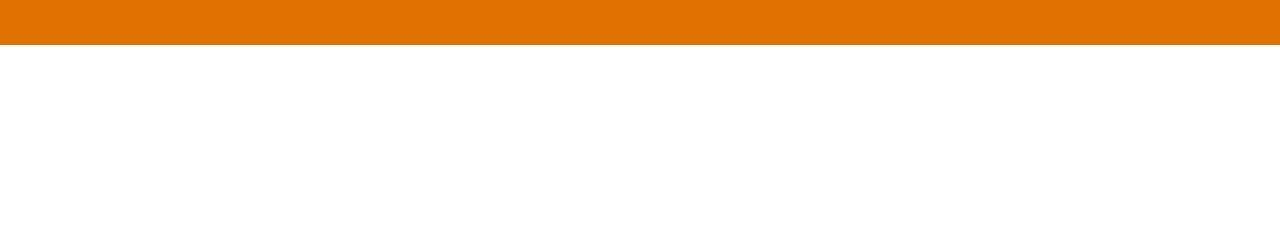
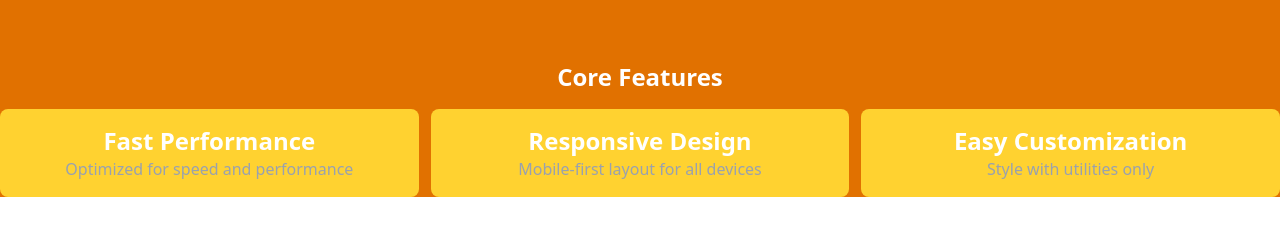
Before and after one commit to malikahsan13/tailwind_projects, a website: page Project6_myapp.html in a window 1280 px wide. Shown: the part 291-526 px from the top of the page. Drawn offline with Linux system fonts and the light colour scheme.

Commit message:
added features section

```diff
--- a/Project6_myapp.html
+++ b/Project6_myapp.html
@@ -95,6 +95,23 @@
           </div>
         </div>
       </div>
+      <div class="container mx-auto bg-amber-600 text-white text-center">
+        <h2 class="text-2xl font-semibold p-4">Core Features</h2>
+        <div class="grid grid-cols-2 md:grid-cols-3 lg:grid-cols-3 gap-3">
+          <div class="bg-amber-300 text-white px-8 py-4 rounded-lg">
+            <h2 class="text-2xl font-bold">Fast Performance</h2>
+            <p class="text-gray-400">Optimized for speed and performance</p>
+          </div>
+          <div class="bg-amber-300 text-white px-8 py-4 rounded-lg">
+            <h2 class="text-2xl font-bold">Responsive Design</h2>
+            <p class="text-gray-400">Mobile-first layout for all devices</p>
+          </div>
+          <div class="bg-amber-300 text-white px-8 py-4 rounded-lg">
+            <h2 class="text-2xl font-bold">Easy Customization</h2>
+            <p class="text-gray-400">Style with utilities only</p>
+          </div>
+        </div>
+      </div>
     </section>
 
     <script>
```
Also changed, not shown: src/output.css.
